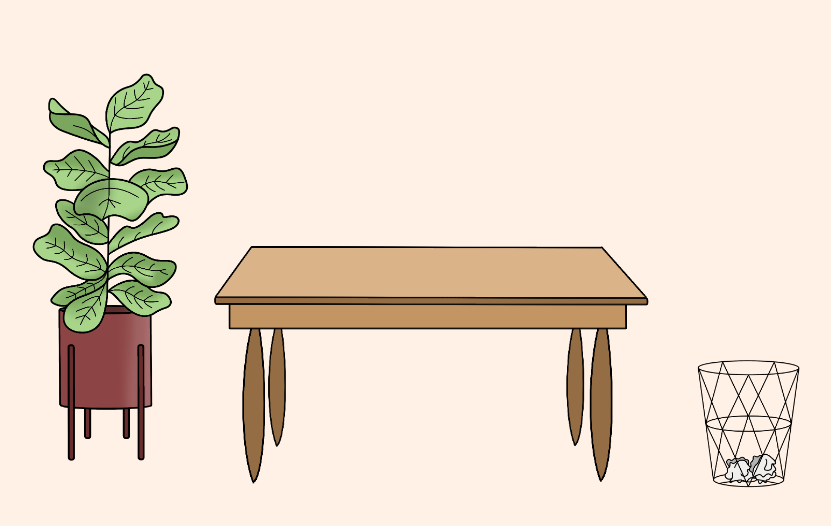
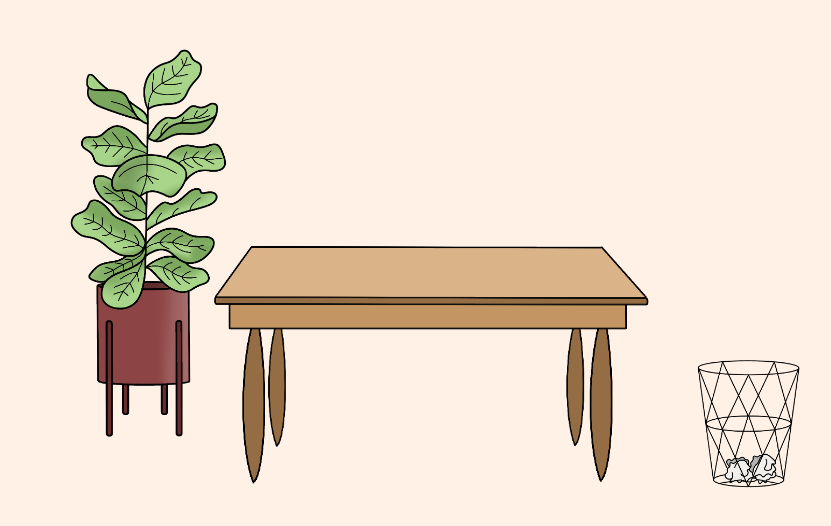
Before and after one commit to ycheuk/study-time, a plain HTML site: page index.html in a window 1280 px wide. Shown: the part 126-652 px from the top of the page, without its empty margins (212-1043 px from the left). Drawn offline with Linux system fonts and the light colour scheme; a web font is replaced by a local one.

Commit message:
fixed positioning

```diff
--- a/styles.css
+++ b/styles.css
@@ -56,8 +56,8 @@ h1 {
 
 .plant_area {
   position: absolute;
-  top: 49%;
-  left: 25%;
+  top: 46%;
+  left: 28%;
   transform: translate(-50%, -50%);
 }
 
```
Also changed, not shown: 1 other file.
